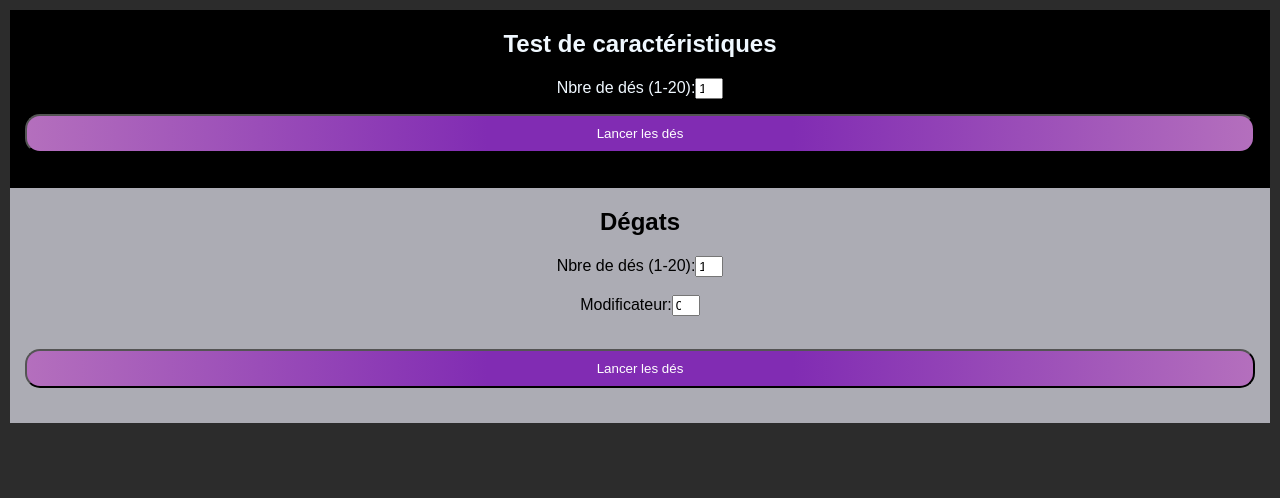
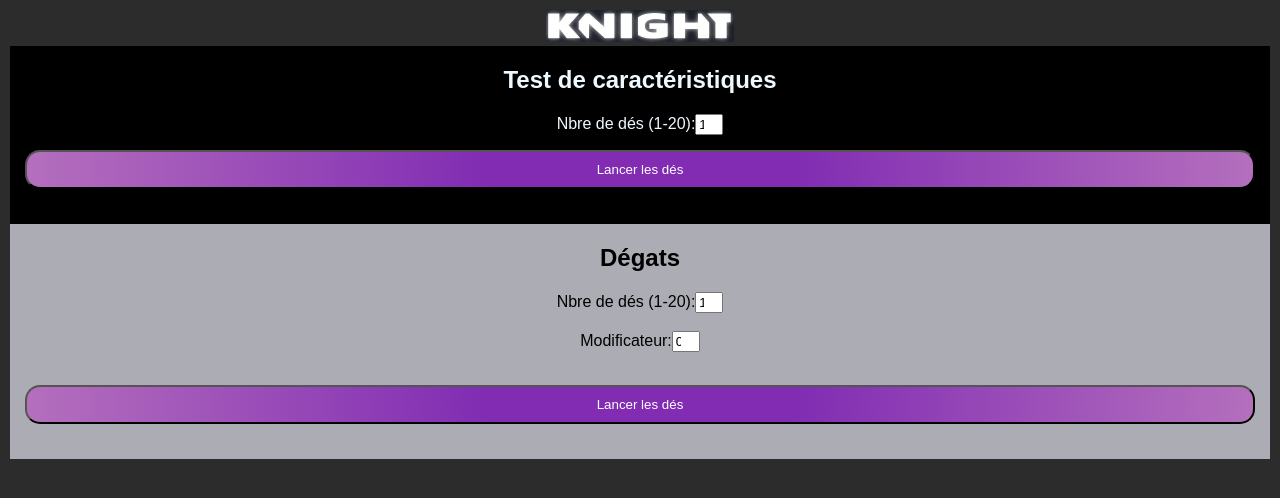
Before and after one commit to jeromeDaut/Roll_dice_for_Knight-RPG, a React (Create React App) app: page / in a window 1280 px wide. Shown: the top 498 px of the page. Built offline with nearby package versions, Linux system fonts and the light colour scheme; a small style sheet from the web is missing.

Commit message:
ajout header

```diff
--- a/src/Page/Home.js
+++ b/src/Page/Home.js
@@ -2,13 +2,19 @@ import React from 'react';
 import DicesSkills from '../components/dices/DicesSkills';
 import DicesDomages from '../components/dices/DicesDomages';
 import '../index.scss'
+import Header from '../components/header/Header';
 
 const home = () => {
     return (
-        <>
+        <main>
+            <Header />
+            {/* <section> */}
             <DicesSkills />
+            {/* </section> */}
+            <section>
             <DicesDomages />
-        </>
+            </section>
+        </main>
     );
 };
 
--- /dev/null
+++ b/src/components/header/Header.jsx
@@ -0,0 +1,12 @@
+import React from 'react';
+
+
+const Header = () => {
+    return (
+        <header>
+           <img src='/knight.png' />
+        </header>
+    );
+
+    }
+export default Header;
```
Also changed, not shown: public/knight.png (added).
